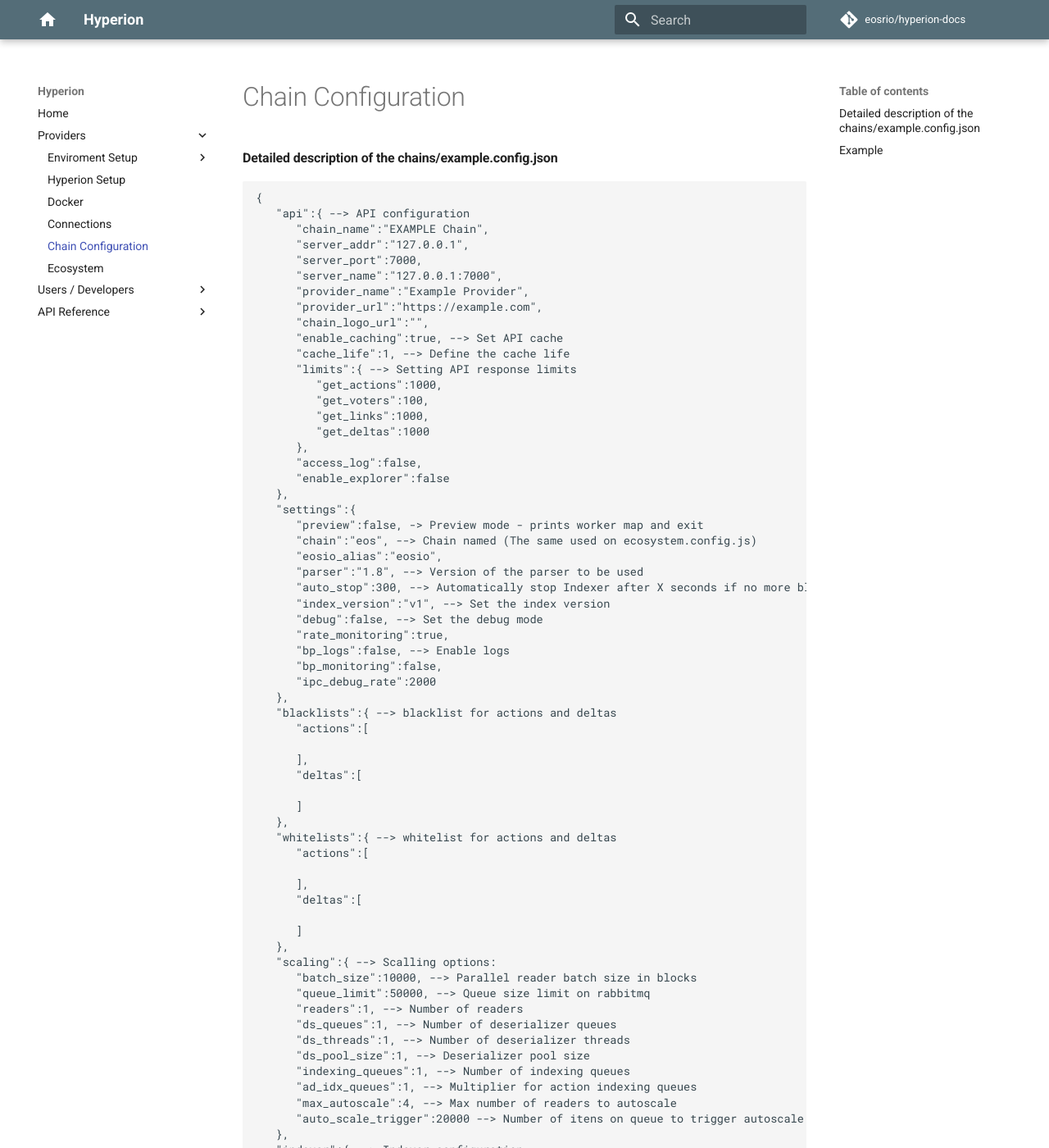
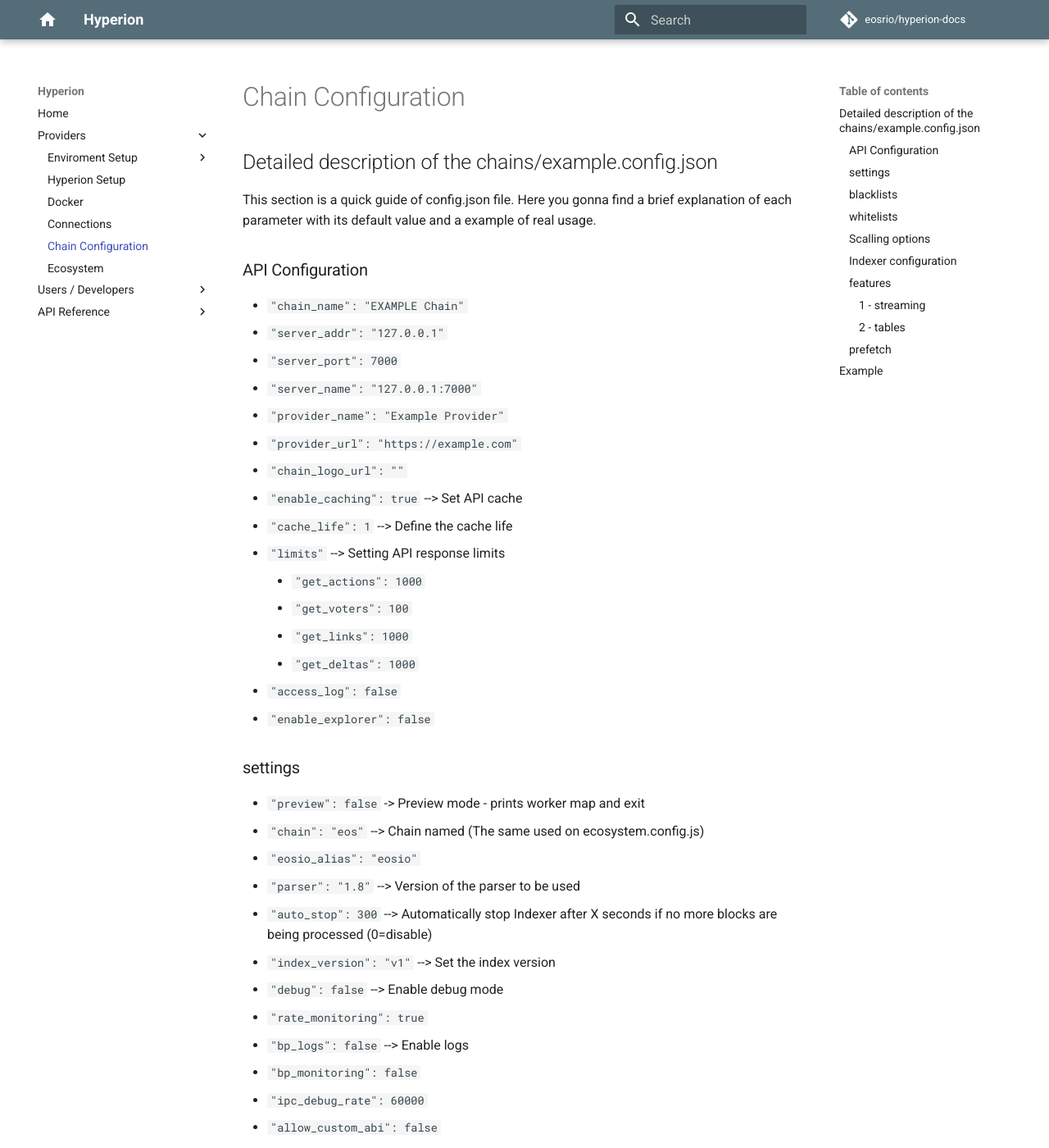
Before and after one commit to eosrio/hyperion-docs, an MkDocs documentation site: the page built from docs/chain.md, in a window 1280 px wide and 1400 px high. Shown: the whole window at 82% size. Built offline with MkDocs 1.6.1 and Material for MkDocs 9.7.7, drawn with Linux system fonts in a browser that asks for light colours; comment, search, counter and statistics services are not loaded; some of the changed text lies outside the part shown.

Commit message:
new changes

`````diff
--- a/docs/chain.md
+++ b/docs/chain.md
@@ -1,111 +1,114 @@
-#### Detailed description of the chains/example.config.json
+## Detailed description of the chains/example.config.json
 
-````json
-{
-   "api":{ --> API configuration
-      "chain_name":"EXAMPLE Chain",
-      "server_addr":"127.0.0.1",
-      "server_port":7000,
-      "server_name":"127.0.0.1:7000",
-      "provider_name":"Example Provider",
-      "provider_url":"https://example.com",
-      "chain_logo_url":"",
-      "enable_caching":true, --> Set API cache
-      "cache_life":1, --> Define the cache life
-      "limits":{ --> Setting API response limits
-         "get_actions":1000,
-         "get_voters":100,
-         "get_links":1000,
-         "get_deltas":1000
-      },
-      "access_log":false,
-      "enable_explorer":false
-   },
-   "settings":{
-      "preview":false, -> Preview mode - prints worker map and exit
-      "chain":"eos", --> Chain named (The same used on ecosystem.config.js)
-      "eosio_alias":"eosio",
-      "parser":"1.8", --> Version of the parser to be used
-      "auto_stop":300, --> Automatically stop Indexer after X seconds if no more blocks are being processed (0=disable)
-      "index_version":"v1", --> Set the index version
-      "debug":false, --> Set the debug mode
-      "rate_monitoring":true,
-      "bp_logs":false, --> Enable logs
-      "bp_monitoring":false,
-      "ipc_debug_rate":2000
-   },
-   "blacklists":{ --> blacklist for actions and deltas
-      "actions":[
+This section is a quick guide of config.json file. Here you gonna find a brief explanation of each parameter
+with its default value and a example of real usage.
 
-      ],
-      "deltas":[
+### API Configuration
 
-      ]
-   },
-   "whitelists":{ --> whitelist for actions and deltas
-      "actions":[
+  - `"chain_name": "EXAMPLE Chain"`
+  - `"server_addr": "127.0.0.1"`
+  - `"server_port": 7000`
+  - `"server_name": "127.0.0.1:7000"`
+  - `"provider_name": "Example Provider"`
+  - `"provider_url": "https://example.com"`
+  - `"chain_logo_url": ""`
+  - `"enable_caching": true` --> Set API cache
+  - `"cache_life": 1` --> Define the cache life
+  - `"limits"` --> Setting API response limits
+    - `"get_actions": 1000`
+    - `"get_voters": 100`
+    - `"get_links": 1000`
+    - `"get_deltas": 1000`
+  - `"access_log": false`
+  - `"enable_explorer": false`
 
-      ],
-      "deltas":[
 
-      ]
-   },
-   "scaling":{ --> Scalling options:
-      "batch_size":10000, --> Parallel reader batch size in blocks
-      "queue_limit":50000, --> Queue size limit on rabbitmq
-      "readers":1, --> Number of readers
-      "ds_queues":1, --> Number of deserializer queues
-      "ds_threads":1, --> Number of deserializer threads
-      "ds_pool_size":1, --> Deserializer pool size
-      "indexing_queues":1, --> Number of indexing queues
-      "ad_idx_queues":1, --> Multiplier for action indexing queues
-      "max_autoscale":4, --> Max number of readers to autoscale
-      "auto_scale_trigger":20000 --> Number of itens on queue to trigger autoscale
-   },
-   "indexer":{ --> Indexer configuration
-      "start_on":0, --> Start indexing on block (0=disable)
-      "stop_on":0,  --> Stop indexing on block  (0=disable)
-      "rewrite":false, -->Force rewrite the target replay range
-      "purge_queues":true, --> Clear rabbitmq queues before starting the indexer
-      "live_reader":false, --> Enable live reader
-      "live_only_mode":false, --> Only reads realtime data serially
-      "abi_scan_mode":true,
-      "fetch_block":true, --> Request full blocks from the state history plugin
-      "fetch_traces":true, --> Request traces from the state history plugin
-      "disable_reading":false, --> Completely disable block reading, for lagged queue processing
-      "disable_indexing":false,
-      "process_deltas":true, --> Read table deltas
-      "repair_mode":false
-   },
-   "features":{
-      "streaming":{ --> Enable live streaming
-         "enable":false,
-         "traces":false,
-         "deltas":false
-      },
-      "tables":{ --> Tables to fetch
-         "proposals":true,
-         "accounts":true,
-         "voters":true,
-         "userres":false,
-         "delband":false
-      },
-      "index_deltas":true, --> Index common table deltas (see delta on definitions/mappings)
-      "index_transfer_memo":true, --> Index transfers memo
-      "index_all_deltas":true --> Index all table deltas
-   },
-   "prefetch":{
-      "read":50, --> Stage 1 prefecth size
-      "block":100, --> Stage 2 prefecth size
-      "index":500 --> Stage 3 prefecth size
-   },
-   "experimental":{
-      "PATCHED_SHIP":false
-   }
-}
-````
+### settings
 
-#### Example
+   - `"preview": false` -> Preview mode - prints worker map and exit
+   - `"chain": "eos"` --> Chain named (The same used on ecosystem.config.js)
+   - `"eosio_alias": "eosio"`
+   - `"parser": "1.8"` --> Version of the parser to be used
+   - `"auto_stop": 300` --> Automatically stop Indexer after X seconds if no more blocks are being processed (0=disable)
+   - `"index_version": "v1"` --> Set the index version
+   - `"debug": false` --> Enable debug mode
+   - `"rate_monitoring": true`
+   - `"bp_logs": false` --> Enable logs
+   - `"bp_monitoring": false`
+   - `"ipc_debug_rate": 60000`
+   - `"allow_custom_abi": false`
+
+### blacklists
+ Blacklist for actions and deltas
+
+   - "actions": [],
+   - "deltas": []
+
+### whitelists
+ Whitelist for actions and deltas
+
+   - actions": []
+   - "deltas": []
+
+### Scalling options
+
+   - `"batch_size": 10000` --> Parallel reader batch size in blocks
+   - `"queue_limit": 50000` --> Queue size limit on rabbitmq
+   - `"readers": 1` --> Number of readers
+   - `"ds_queues": 1` --> Number of deserializer queues
+   - `"ds_threads": 1` --> Number of deserializer threads
+   - `"ds_pool_size": 1` --> Deserializer pool size
+   - `"indexing_queues": 1` --> Number of indexing queues
+   - `"ad_idx_queues": 1` --> Multiplier for action indexing queues
+   - `"max_autoscale": 4` --> Max number of readers to autoscale
+   - `"auto_scale_trigger": 20000` --> Number of itens on queue to trigger autoscale
+
+### Indexer configuration
+
+   - `"start_on": 0` --> Start indexing on block (0=disable)
+   - `"stop_on": 0` --> Stop indexing on block  (0=disable)
+   - `"rewrite": false` -->Force rewrite the target replay range
+   - `"purge_queues": true` --> Clear rabbitmq queues before starting the indexer
+   - `"live_reader": false` --> Enable live reader
+   - `"live_only_mode": false` --> Only reads realtime data serially
+   - `"abi_scan_mode": true` --> Enable abi scan mode (<b>Indicated on the first run</b>)
+   - `"fetch_block": true` --> Request full blocks from the state history plugin
+   - `"fetch_traces": true` --> Request traces from the state history plugin
+   - `"disable_reading": false` --> Completely disable block reading, for lagged queue processing
+   - `"disable_indexing": false`
+   - `"process_deltas": true` --> Read table deltas
+   - `"repair_mode": false`
+   - `"max_inline": 20`
+
+### features
+
+   - `"index_deltas": true` --> Index common table deltas (see delta on definitions/mappings)
+   - `"index_transfer_memo": true` --> Index transfers memo
+   - `"index_all_deltas": true` --> Index all table deltas
+
+#### 1 - streaming
+Enable live streaming
+
+   - `"enable": false`
+   - `"traces": false`
+   - `"deltas": false`
+
+#### 2 - tables
+Tables to fetch
+
+   - `"proposals": true`
+   - `"accounts": true`
+   - `"voters": true`
+   - `"userres": false`
+   - `"delband": false`
+
+### prefetch
+
+   - `"read": 50` --> Stage 1 prefecth size
+   - `"block": 100` --> Stage 2 prefecth size
+   - `"index": 500` --> Stage 3 prefecth size
+
+## Example
 
 Let's suppose that we gonna start Indexing the EOS Mainnet with:
 
@@ -118,13 +121,13 @@ Let's suppose that we gonna start Indexing the EOS Mainnet with:
 The first step is to make a copy of the config file and rename it: `chains/example.config.json` to `chains/eos.config.json`.
 The next step is to edit the file as the following:
 
-```json
+````json
 {
   "api": {
     "chain_name": "eos",
     "server_addr": "127.0.0.1",
     "server_port": 7000,
-    "server_name": "EOS MainNet",
+    "server_name": "127.0.0.1:7000",
     "provider_name": "Example Provider",
     "provider_url": "https://example.com",
     "chain_logo_url": "",
@@ -132,20 +135,26 @@ The next step is to edit the file as the following:
     "cache_life": 1,
     "limits": {
       "get_actions": 1000,
-      "get_voters": 100
-    }
+      "get_voters": 100,
+      "get_links": 1000,
+      "get_deltas": 1000
+    },
+    "access_log": false,
+    "enable_explorer": false
   },
   "settings": {
     "preview": false,
     "chain": "eos",
     "eosio_alias": "eosio",
-    "parser": "2.0",
-    "auto_stop": 30,
+    "parser": "1.8",
+    "auto_stop": 300,
     "index_version": "v1",
     "debug": false,
     "rate_monitoring": true,
     "bp_logs": false,
-    "bp_monitoring": false
+    "bp_monitoring": false,
+    "ipc_debug_rate": 60000,
+    "allow_custom_abi": false
   },
   "blacklists": {
     "actions": [],
@@ -156,23 +165,23 @@ The next step is to edit the file as the following:
     "deltas": []
   },
   "scaling": {
-    "batch_size": 5000,
-    "queue_limit": 10000,
+    "batch_size": 10000,
+    "queue_limit": 50000,
     "readers": 2,
     "ds_queues": 2,
     "ds_threads": 1,
     "ds_pool_size": 1,
     "indexing_queues": 1,
     "ad_idx_queues": 1,
-    "max_autoscale":4,
-    "auto_scale_trigger":20000
+    "max_autoscale": 4,
+    "auto_scale_trigger": 20000
   },
   "indexer": {
     "start_on": 1,
     "stop_on": 0,
     "rewrite": false,
     "purge_queues": true,
-    "live_reader": true,
+    "live_reader": false,
     "live_only_mode": false,
     "abi_scan_mode": false,
     "fetch_block": true,
@@ -203,12 +213,9 @@ The next step is to edit the file as the following:
     "read": 50,
     "block": 100,
     "index": 500
-  },
-  "experimental": {
-    "PATCHED_SHIP": false
   }
 }
-```
+````
 
 !!! tip
     For multiple chains, you should have one config file for each chain.
`````
Also changed, not shown: other parts of docs/chain.md (+2 -1 lines), docs/docker.md (+3 -3 lines), docs/howtouse.md (+1 -1 lines), docs/v2.md (+18 -18 lines).
